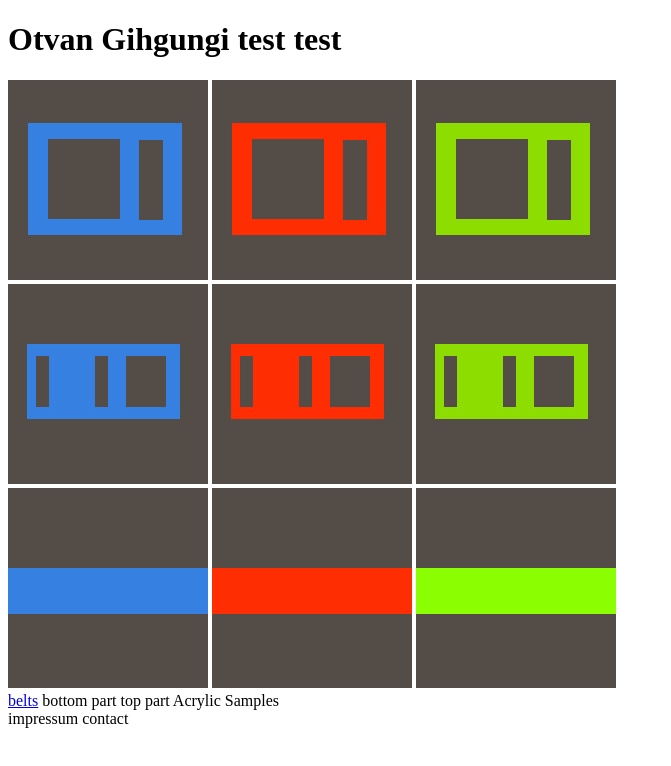
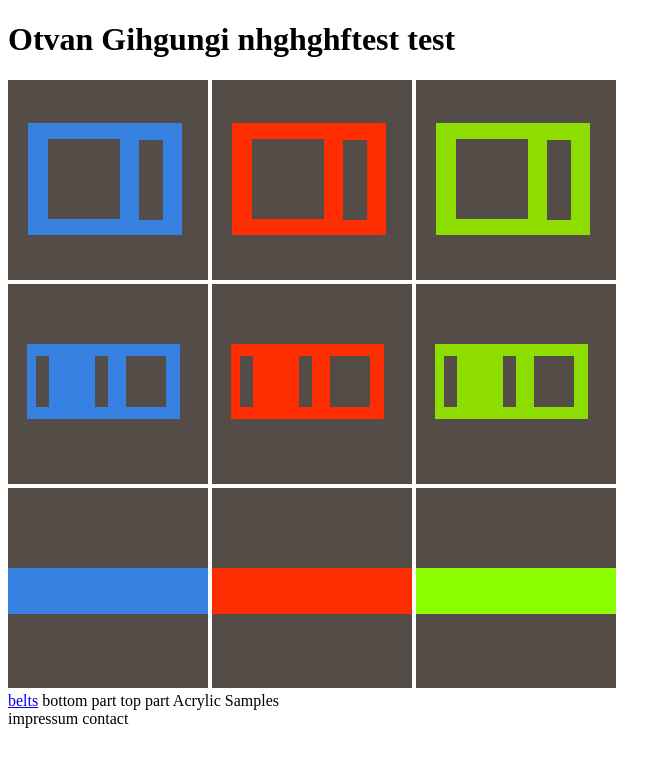
Before and after one commit to KammLeule/Otvan_Gihgungi_Website, a website: page www/index.html in a window 1280 px wide. Shown: the whole page, without its empty margins (0-671 px from the left). Drawn offline with Linux system fonts and the light colour scheme.

Commit message:
test comit

```diff
--- a/www/index.html
+++ b/www/index.html
@@ -6,7 +6,7 @@
     </head>
     <body>
         <header>
-            <h1> Otvan Gihgungi test test</h1>
+            <h1> Otvan Gihgungi nhghghftest test</h1>
         </header>
         <main>
             <div>
```
